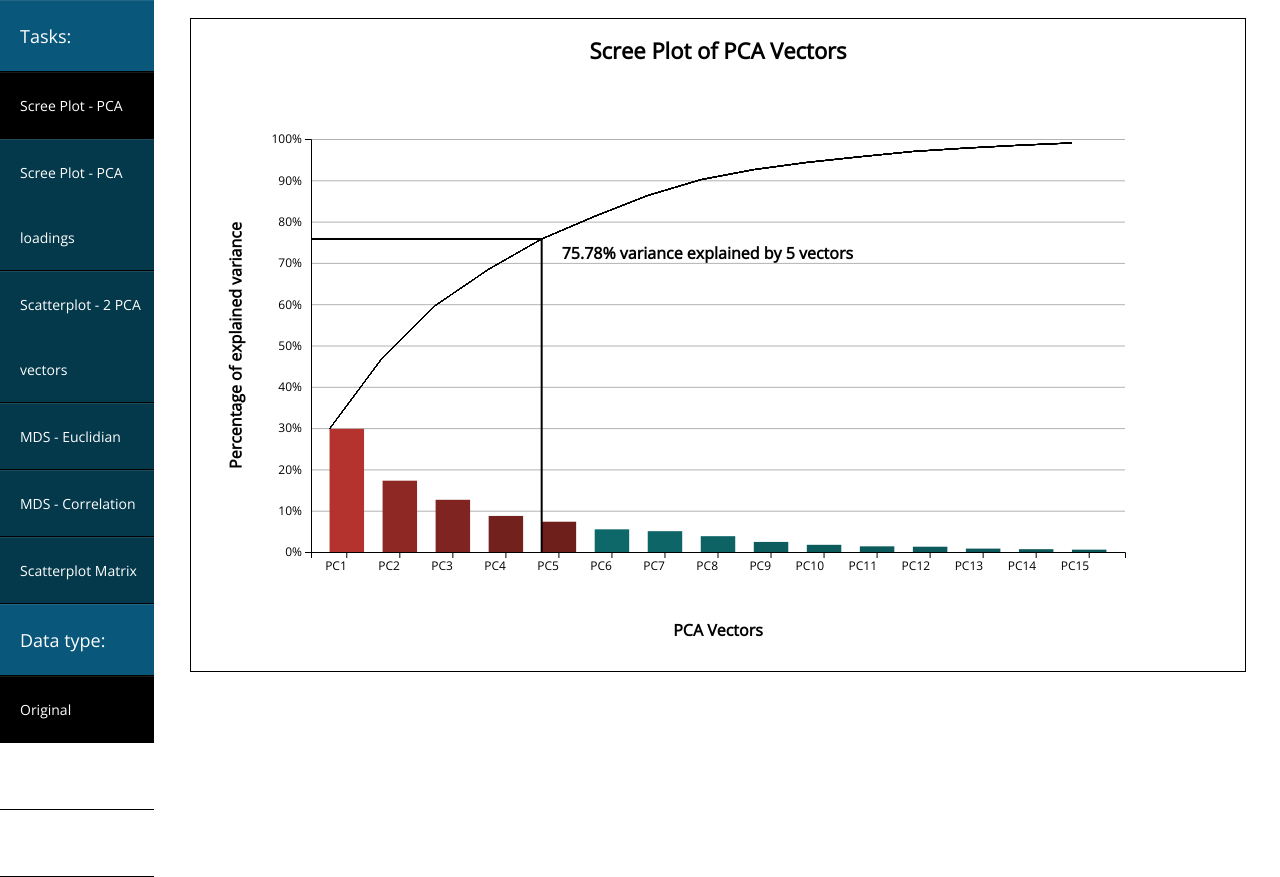
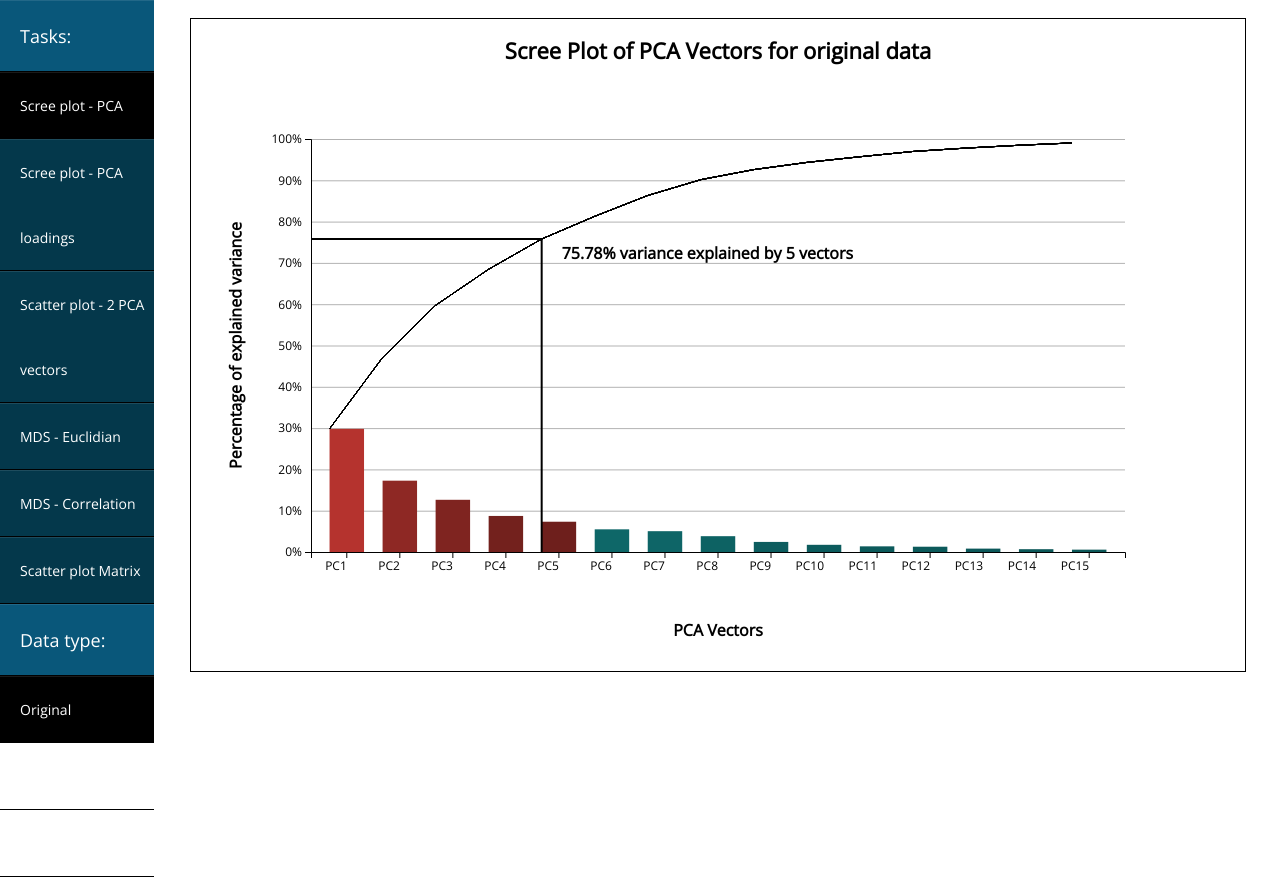
Before and after one commit to Shreyas4/VisualizationProject2, a Flask app: page / in a window 1280 px wide. Shown: the part 70-947 px from the top of the page. Run offline with Flask 2, Linux system fonts and the light colour scheme; some libraries are stand-ins or nearby versions.

Commit message:
saving changes

```diff
--- a/app.py
+++ b/app.py
@@ -20,17 +20,17 @@ def index():
             process_df = utils.stratsampler(df)
 
         if task == 'screePCA':
-            return jsonify(utils.screePCAHandler(process_df))
+            return jsonify(utils.screePCAHandler(process_df, datatype))
         elif task == 'screePCALoadings':
-            return jsonify(utils.screePCALoadingsHandler(process_df))
+            return jsonify(utils.screePCALoadingsHandler(process_df, datatype))
         elif task == 'scatter2PCA':
-            return jsonify(utils.scatter2PCAHandler(process_df))
+            return jsonify(utils.scatter2PCAHandler(process_df, datatype))
         elif task == 'mdsEu':
-            return jsonify(utils.mdsEuHandler(process_df))
+            return jsonify(utils.mdsEuHandler(process_df, datatype))
         elif task == 'mdsCo':
-            return jsonify(utils.mdsCoHandler(process_df))
+            return jsonify(utils.mdsCoHandler(process_df, datatype))
         elif task == 'scatterMa':
-            return jsonify(utils.scatterMaHandler(process_df))
+            return jsonify(utils.scatterMaHandler(process_df, datatype))
         else:
             return render_template(index.html)
     return render_template('index.html')
--- a/templates/index.html
+++ b/templates/index.html
@@ -12,12 +12,12 @@
 <div class="sidebar">
     <header>Tasks:</header>
     <ul id="tasks-menu-list">
-        <li class="list-item active" value="screePCA">Scree Plot - PCA</li>
-        <li class="list-item" value="screePCALoadings">Scree Plot - PCA loadings</li>
-        <li class="list-item" value="scatter2PCA">Scatterplot - 2 PCA vectors</li>
+        <li class="list-item active" value="screePCA">Scree plot - PCA</li>
+        <li class="list-item" value="screePCALoadings">Scree plot - PCA loadings</li>
+        <li class="list-item" value="scatter2PCA">Scatter plot - 2 PCA vectors</li>
         <li class="list-item" value="mdsEu">MDS - Euclidian</li>
         <li class="list-item" value="mdsCo">MDS - Correlation</li>
-        <li class="list-item" value="scatterMa">Scatterplot Matrix</li>
+        <li class="list-item" value="scatterMa">Scatter plot Matrix</li>
     </ul>
     <header>Data type:</header>
     <ul id="data-menu-list">
--- a/utils.py
+++ b/utils.py
@@ -3,6 +3,12 @@ from sklearn.cluster import KMeans
 from sklearn.decomposition import PCA
 from sklearn.preprocessing import StandardScaler, LabelEncoder, MinMaxScaler
 import numpy as np
+
+data_type = {
+    'og': 'original data',
+    'rn': 'random sampled data',
+    'st': 'stratified sampled data'
+}
 
 
 def preprocess(df):
@@ -44,7 +50,7 @@ def stratsampler(df):
     return firstDf
 
 
-def screePCAHandler(df):
+def screePCAHandler(df, datatype):
     pca = PCA(n_components=df.shape[1])
     x = MinMaxScaler().fit_transform(df)
     principalComponents = pca.fit_transform(x)
@@ -62,7 +68,7 @@ def screePCAHandler(df):
 
     running_sum = [round(list(percent_variance)[i]+ sum(list(percent_variance)[:i]), 2) for i in range(0, len(list(percent_variance)))]
 
-    data = {'Chart Title': 'Scree Plot of PCA Vectors', 'xlabel': 'PCA Vectors', 'ylabel': 'Percentage of explained '
+    data = {'Chart Title': 'Scree Plot of PCA Vectors for '+data_type[datatype], 'xlabel': 'PCA Vectors', 'ylabel': 'Percentage of explained '
                                                                                            'variance',
             'xticks': columns[:15], 'yticks': list(percent_variance)[:15], 'threshold-x':columns[limit],
             'threshold': list(percent_variance)[limit], 'Acceptable variance explained':
@@ -71,7 +77,7 @@ def screePCAHandler(df):
     return data
 
 
-def screePCALoadingsHandler(df):
+def screePCALoadingsHandler(df, datatype):
     pca = PCA(n_components=df.shape[1])
     x = MinMaxScaler().fit_transform(df)
     principalComponents = pca.fit_transform(x)
@@ -93,23 +99,23 @@ def screePCALoadingsHandler(df):
     pcaComponents['SumSquared'] = l
     pcaComponents = pcaComponents.sort_values(by='SumSquared', ascending=False)
     # pca highest loadings
-    data = {'Chart Title': 'Top 3 attributes in a scree Plot of highest PCA loadings', 'xlabel': 'Attributes', 'ylabel': 'Sum of squared loadings'
+    data = {'Chart Title': 'Top 3 attributes with highest PCA loadings for '+data_type[datatype], 'xlabel': 'Attributes', 'ylabel': 'Sum of squared loadings'
                                                                                                                    'variance',
             'xticks': list(pcaComponents['Features'])[:15],'threshold-x':list(pcaComponents['Features'])[2], 'threshold':list(pcaComponents['SumSquared'])[2], 'yticks': list(pcaComponents['SumSquared'])[:15]}
     return data
 
 
-def scatter2PCAHandler(df):
+def scatter2PCAHandler(df, datatype):
     return None
 
 
-def mdsEuHandler(df):
+def mdsEuHandler(df, datatype):
     return None
 
 
-def mdsCoHandler(df):
+def mdsCoHandler(df, datatype):
     return None
 
 
-def scatterMaHandler(df):
+def scatterMaHandler(df, datatype):
     return None
```
